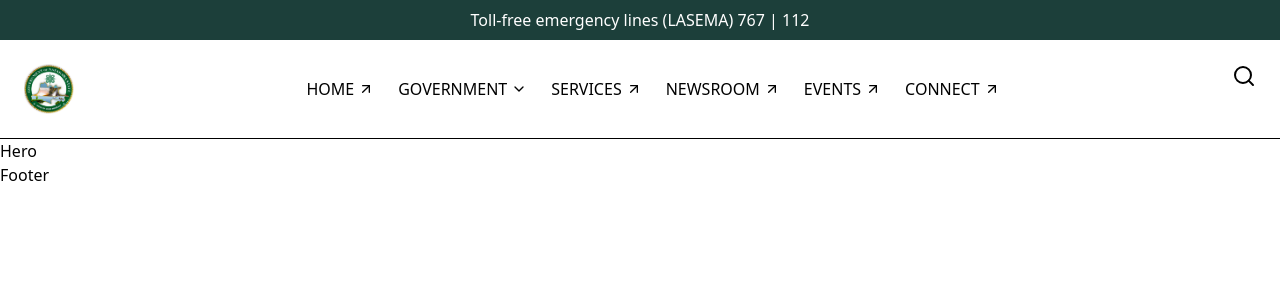
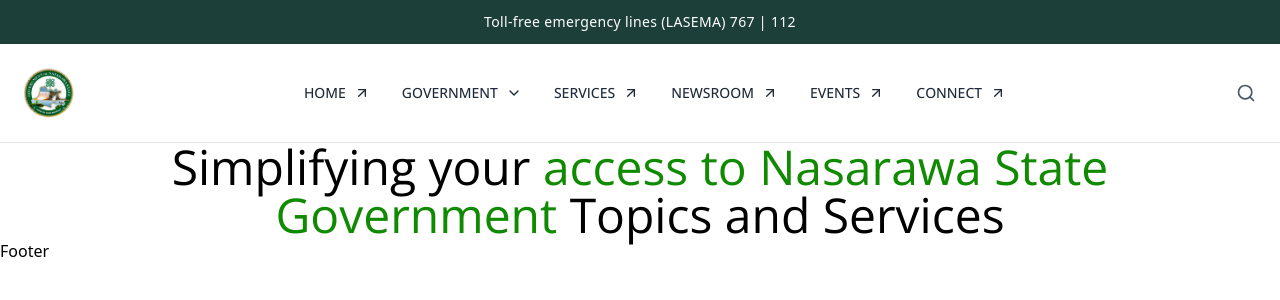
Before and after one commit to Youssoufai/nasarawa-state, a Next.js app: page / in a window 1280 px wide. Shown: the top 300 px of the page. Built offline with nearby package versions, Linux system fonts and the light colour scheme.

Commit message:
navbar settings

```diff
--- a/app/components/Hero.jsx
+++ b/app/components/Hero.jsx
@@ -2,7 +2,13 @@ import React from 'react'
 
 const Hero = () => {
     return (
-        <div>Hero</div>
+        <>
+            <main>
+                <div className='px-24 font-roboto'>
+                    <h1 className='text-5xl text-center'>Simplifying your <span className='text-light-green'>access to Nasarawa State Government</span> Topics and  Services</h1>
+                </div>
+            </main>
+        </>
     )
 }
 
--- a/app/components/Navbar.jsx
+++ b/app/components/Navbar.jsx
@@ -1,44 +1,48 @@
-import { ArrowUpRight, ChevronDown, Search } from 'lucide-react';
-import Link from 'next/link';
-import React from 'react'
+import { ArrowUpRight, ChevronDown, Search } from "lucide-react";
+import Link from "next/link";
 
-const Navbar = () => {
+export default function Navbar() {
     return (
         <>
+            {/* Emergency Banner */}
+            <div className="bg-dark-green p-3 text-center">
+                <h1 className="text-white text-sm font-light tracking-wide">
+                    Toll-free emergency lines (LASEMA) 767 | 112
+                </h1>
+            </div>
 
-            <div className='bg-dark-green p-2 text-center'>
-                <h1 className='text-white font-thin'>Toll-free emergency lines (LASEMA) 767 | 112</h1>
-            </div>
-            <nav className="flex gap-6 justify-between p-6 border-b">
+            {/* Navigation */}
+            <nav className="flex items-center justify-between p-6 border-b border-gray-200 bg-white font-roboto">
+                {/* Logo */}
                 <div>
-                    <img src="logo.png" className='h-[50px] w-[50px]' alt="" />
+                    <img src="logo.png" className="h-[50px] w-[50px]" alt="Logo" />
                 </div>
-                <div className='flex gap-6 items-center'>
-                    <Link href="#" className="flex items-center gap-1">
-                        HOME <ArrowUpRight size={16} />
-                    </Link>
-                    <Link href="#" className="flex items-center gap-1">
-                        GOVERNMENT <ChevronDown size={16} />
-                    </Link>
-                    <Link href="#" className="flex items-center gap-1">
-                        SERVICES <ArrowUpRight size={16} />
-                    </Link>
-                    <Link href="#" className="flex items-center gap-1">
-                        NEWSROOM <ArrowUpRight size={16} />
-                    </Link>
-                    <Link href="#" className="flex items-center gap-1">
-                        EVENTS <ArrowUpRight size={16} />
-                    </Link>
-                    <Link href="#" className="flex items-center gap-1">
-                        CONNECT <ArrowUpRight size={16} />
-                    </Link>
+
+                {/* Navigation Links */}
+                <div className="flex gap-8 items-center">
+                    {[
+                        { name: "HOME", icon: <ArrowUpRight size={16} /> },
+                        { name: "GOVERNMENT", icon: <ChevronDown size={16} /> },
+                        { name: "SERVICES", icon: <ArrowUpRight size={16} /> },
+                        { name: "NEWSROOM", icon: <ArrowUpRight size={16} /> },
+                        { name: "EVENTS", icon: <ArrowUpRight size={16} /> },
+                        { name: "CONNECT", icon: <ArrowUpRight size={16} /> },
+                    ].map((link, index) => (
+                        <Link
+                            key={index}
+                            href="#"
+                            className="flex items-center gap-2 text-gray-800 text-sm font-medium uppercase hover:text-green-600 transition"
+                        >
+                            {link.name} {link.icon}
+                        </Link>
+                    ))}
                 </div>
-                <div>
-                    <Search />
+
+                {/* Search Icon */}
+                <div className="text-gray-600 hover:text-green-600 transition cursor-pointer">
+                    <Search size={20} />
                 </div>
             </nav>
         </>
-    )
+    );
 }
-
-export default Navbar;
--- a/app/globals.css
+++ b/app/globals.css
@@ -1,7 +1,13 @@
+@import url('https://fonts.googleapis.com/css2?family=Open+Sans:ital,wght@0,300..800;1,300..800&display=swap');
 @import "tailwindcss";
+
 
 @theme {
     --color-dark-green: #1C3F3A;
     --color-light-green: #108A00;
     --color-dark: #333;
 }
+
+@theme {
+    --font-roboto: "Open Sans", sans-serif;
+}
```
